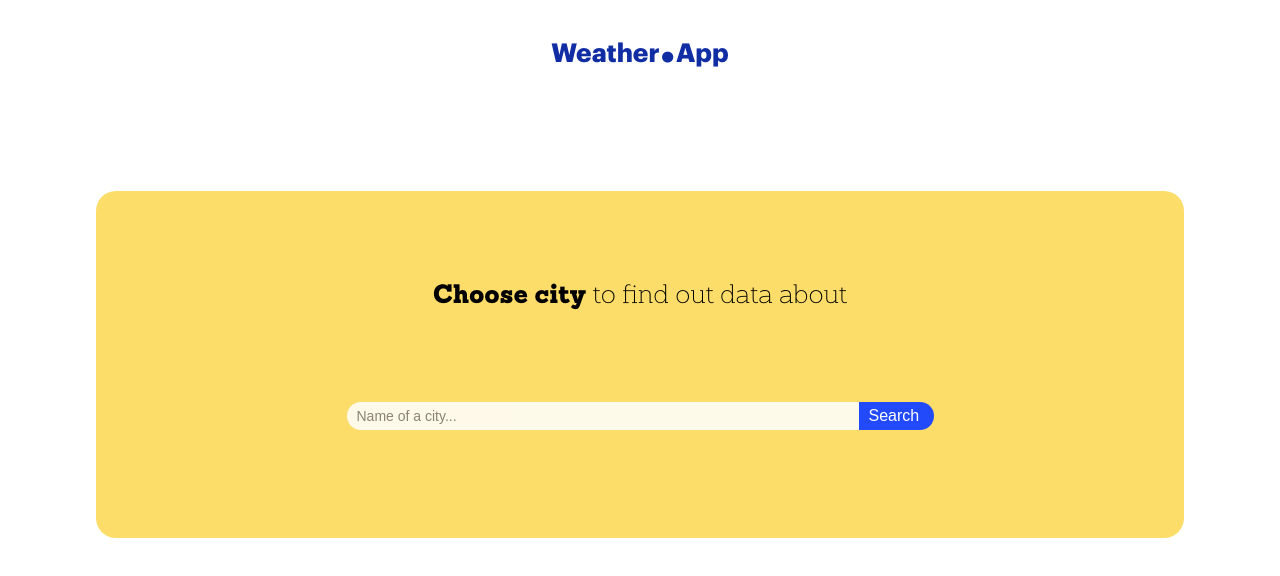
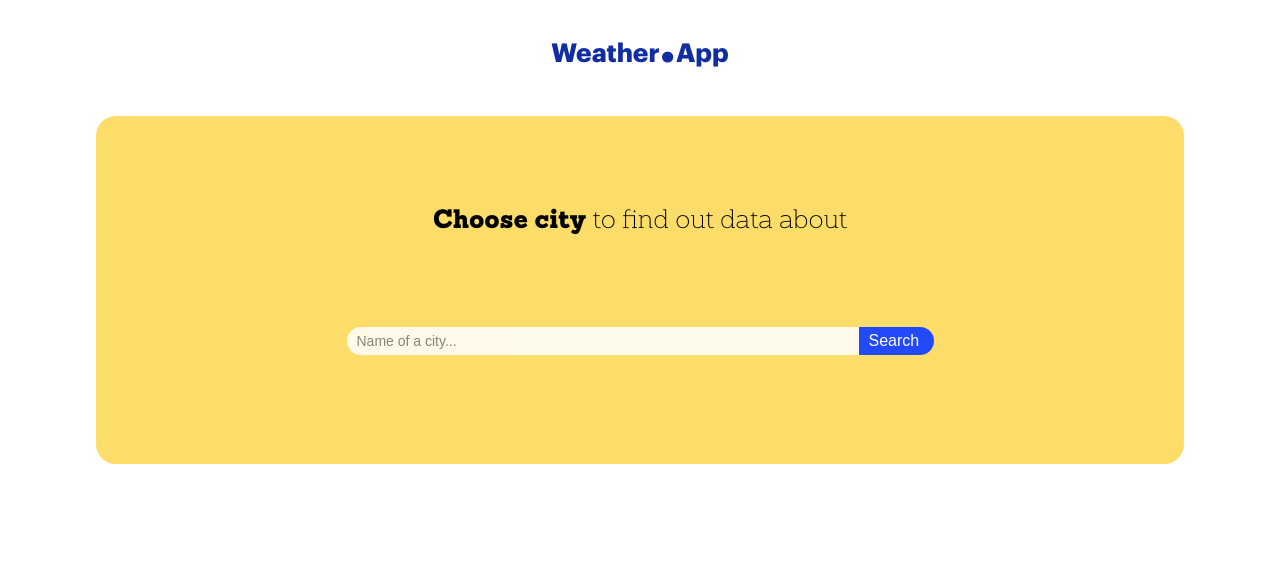
Before and after one commit to hhana1-a/WeatherApp, a plain HTML site: page index.html in a window 1280 px wide. Drawn offline with Linux system fonts and the light colour scheme.

Commit message:
Update style.css

```diff
--- a/style.css
+++ b/style.css
@@ -43,7 +43,7 @@ body {display:flex; flex-direction: column; align-items: center;}
 .yellow_container {
     background-color:#FCDD69 ;
     border-radius: 20px;
-    margin-top: 7%;
+    margin-top: 2%;
     overflow: hidden;
 }
 
@@ -61,8 +61,8 @@ body {display:flex; flex-direction: column; align-items: center;}
 
 h1{
     font-family: 'GrBold', sans-serif;
-    font-size: clamp(21px, 3.2vw, 26px);
-    padding: 1.2% 0 2%;
+    font-size: clamp(24px, 3.2vw, 26px);
+    padding: 1.2% 0;
 }
 
 .black-sanch {
@@ -83,7 +83,7 @@ h1{
 }
 
 
-.dark-blue {color: #112DA4; /*dark-blue*/ }
+.dark-blue {color: #112DA4;}
 .blue { color: #224AFB;}
 .yellow {color:#FCDD69;}
 .pale-yellow{color: #FBF8CD;}
@@ -100,7 +100,6 @@ h1{
         border-radius: 20px 0 0 20px;
         border:none;
         margin:0px;
-        /* height:34px; */
         line-height: normal;
 
 
@@ -116,7 +115,6 @@ h1{
         width: 75px;
         font-size: 1em;
         border-radius: 0 20px 20px 0;
-        /* height: 34px; */
         outline:none;
         line-height: normal;
         vertical-align: middle;
@@ -130,7 +128,6 @@ h1{
     }
 .info {
 width:100%;
-/*height:600px;*/
 z-index: 100;
 margin:5% 0%;
 display: flex;
@@ -141,12 +138,13 @@ flex-direction: column;}
 
 .info_cont {
 width:100%;
-/*background-color:#112DA4;*/
 font-family: 'SanBlc', sans-serif;
-font-size: clamp(32px, 3.2vw, 48px);
+font-size: clamp(24px, 2.2vw, 48px);
 text-align: center;
 margin-bottom: 2.3%;
 animation: slideUp 0.8s forwards;
+padding: 0 4%;
+
 
 }
 
```
